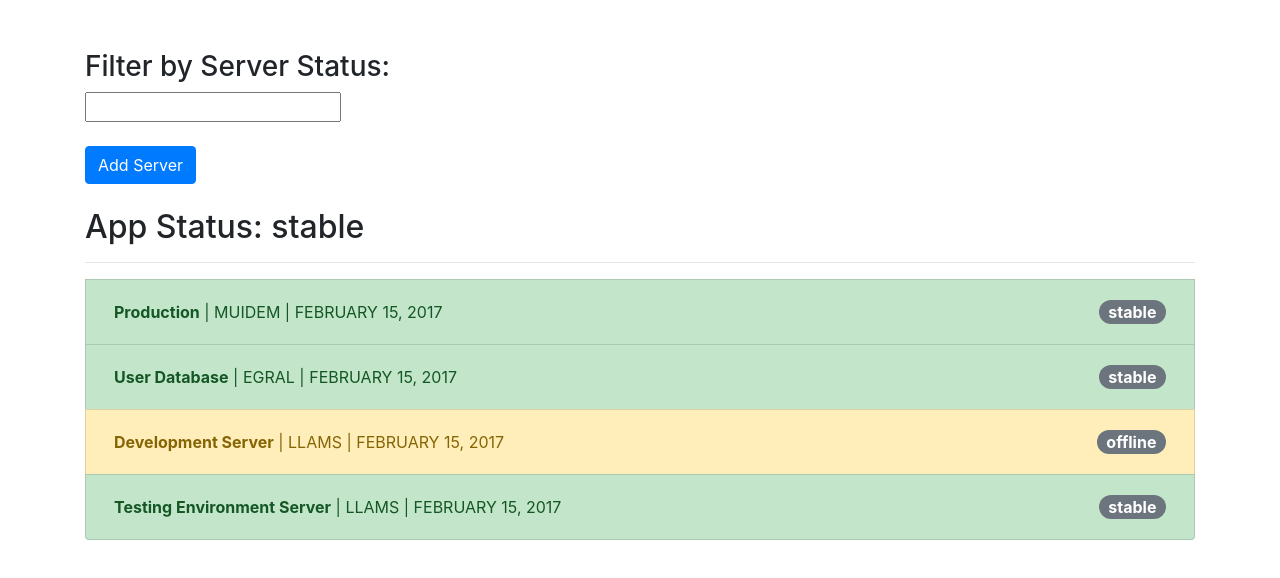
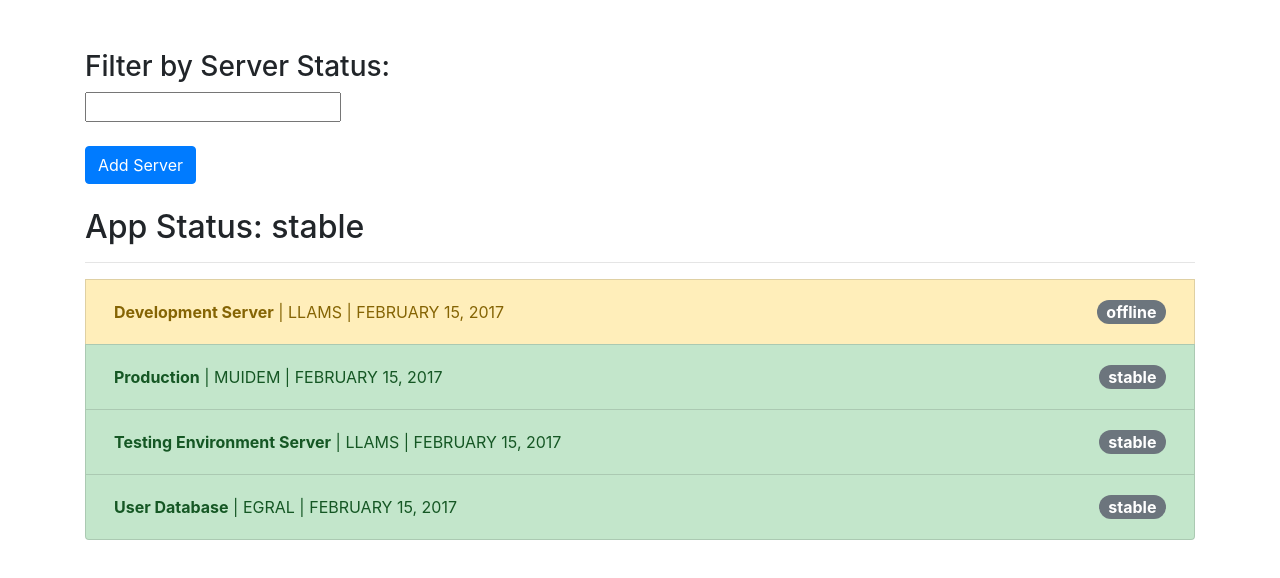
Before and after one commit to ddeveloper72/Angular-Pipe-Assignment, an Angular app: page / in a window 1280 px wide. Shown: the top 578 px of the page. Built offline with nearby package versions, Linux system fonts and the light colour scheme.

Commit message:
Added the pipe to sort the servers by name

```diff
--- a/src/app/app.component.html
+++ b/src/app/app.component.html
@@ -8,7 +8,10 @@
       <br><br>
       <h2>App Status: {{ appStatus | async }}</h2>
       <hr>
-      <div class="list-group-item d-flex bd-highlight" *ngFor="let server of servers | filter:filteredStatus:'status' "
+      <div class="list-group-item d-flex bd-highlight"
+      *ngFor="let server of servers |
+      filter:filteredStatus:'status' |
+      sort: 'name'"
         [ngClass]="getStatusClasses(server)">
         <div class="p-2 w-100 bd-highlight">
           <strong>{{ server.name }}</strong> |
```
